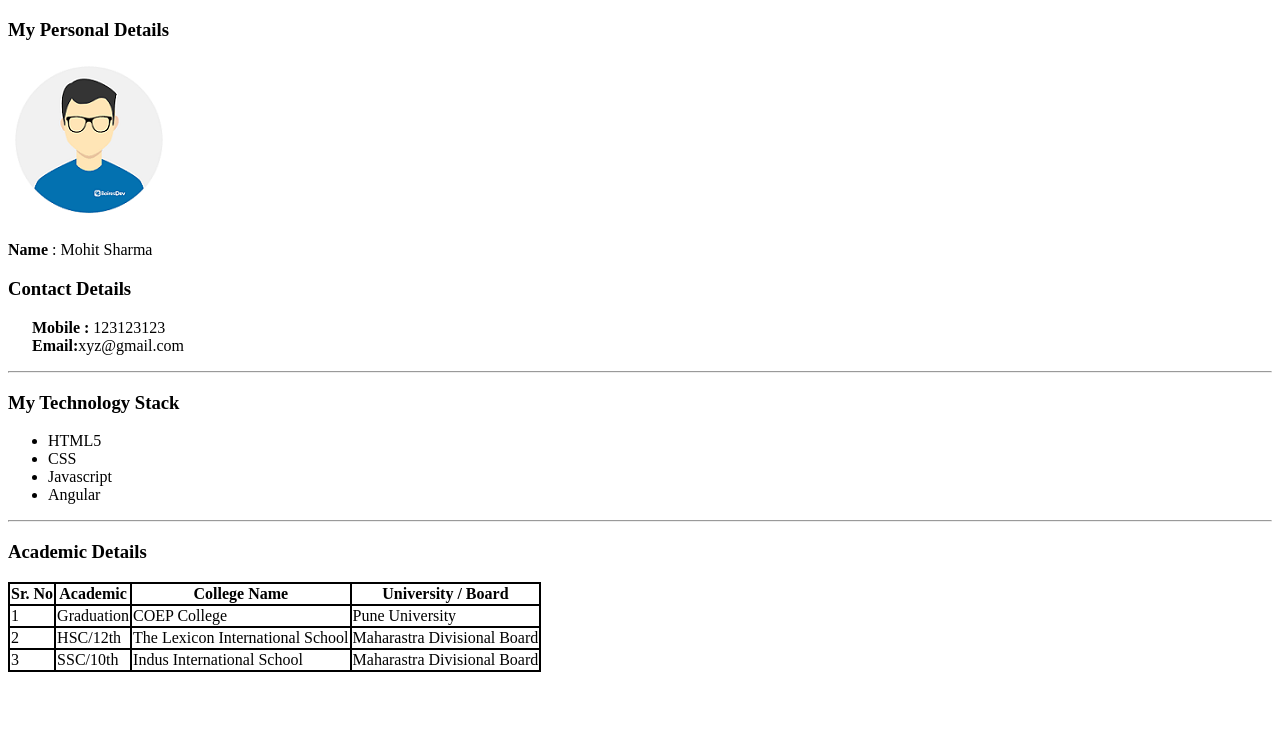
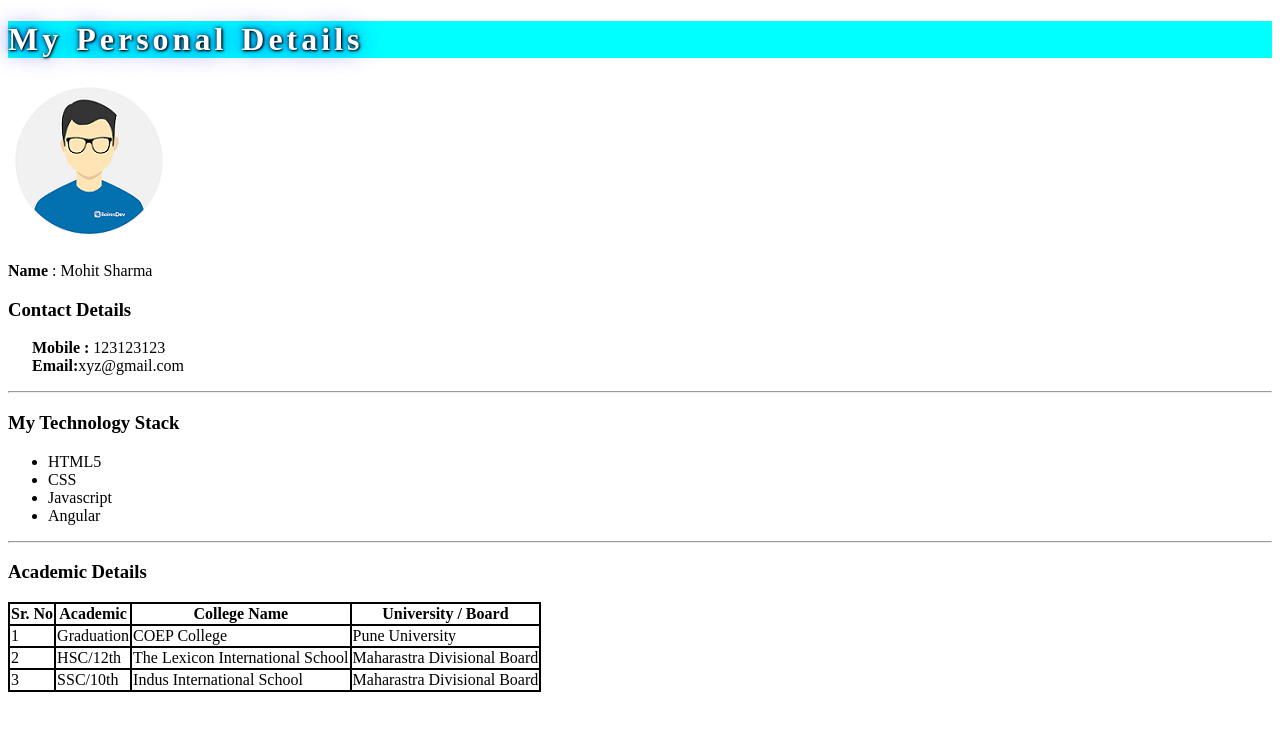
Before and after one commit to Jagdish606/my-profile, a plain HTML site: page aboutMe.html in a window 1280 px wide. Drawn offline with Linux system fonts and the light colour scheme.

Commit message:
update css
update css

```diff
--- a/aboutMe.html
+++ b/aboutMe.html
@@ -9,10 +9,17 @@
             border: 2px solid black;
             border-collapse: collapse;
         }
+        h1{
+            word-spacing: 2px;
+            letter-spacing: 4px;
+
+            color: white;
+            text-shadow: 1px 1px 2px black, 0 0 25px blue, 0 0 5px rgb(0, 0, 0);background-color: aqua;
+        }
     </style>
 </head>
 <body>
-    <h3>My Personal Details</h3>
+    <h1>My Personal Details</h1>
     <img src="devloper.png">
     <p><strong>Name</strong> : Mohit Sharma</p>
     <h3>Contact Details</h3>
```
